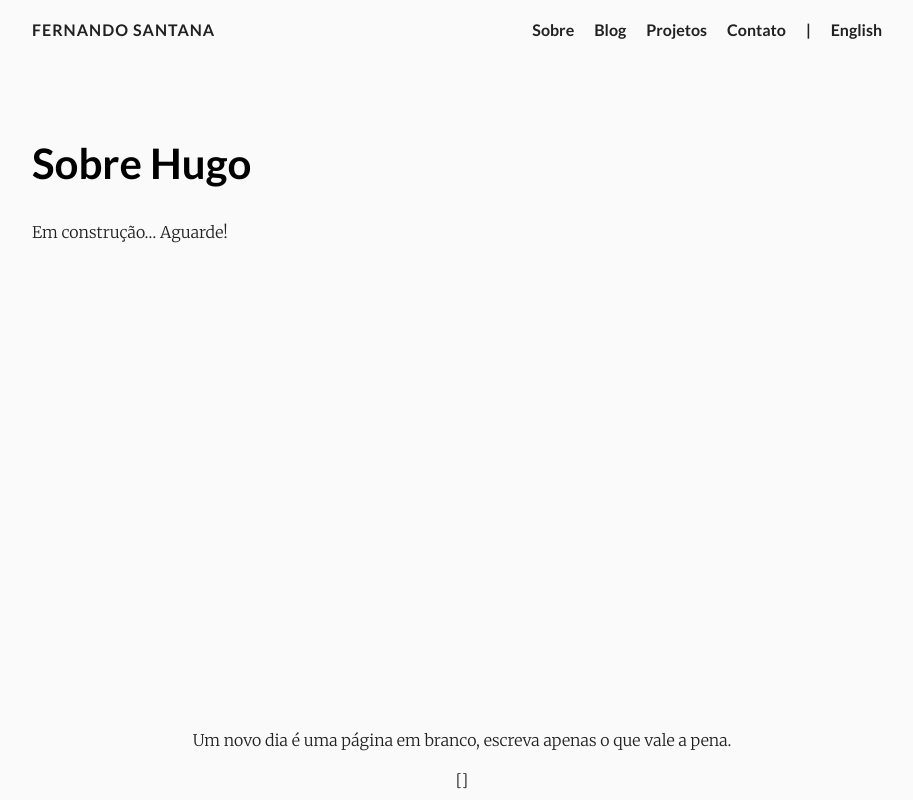
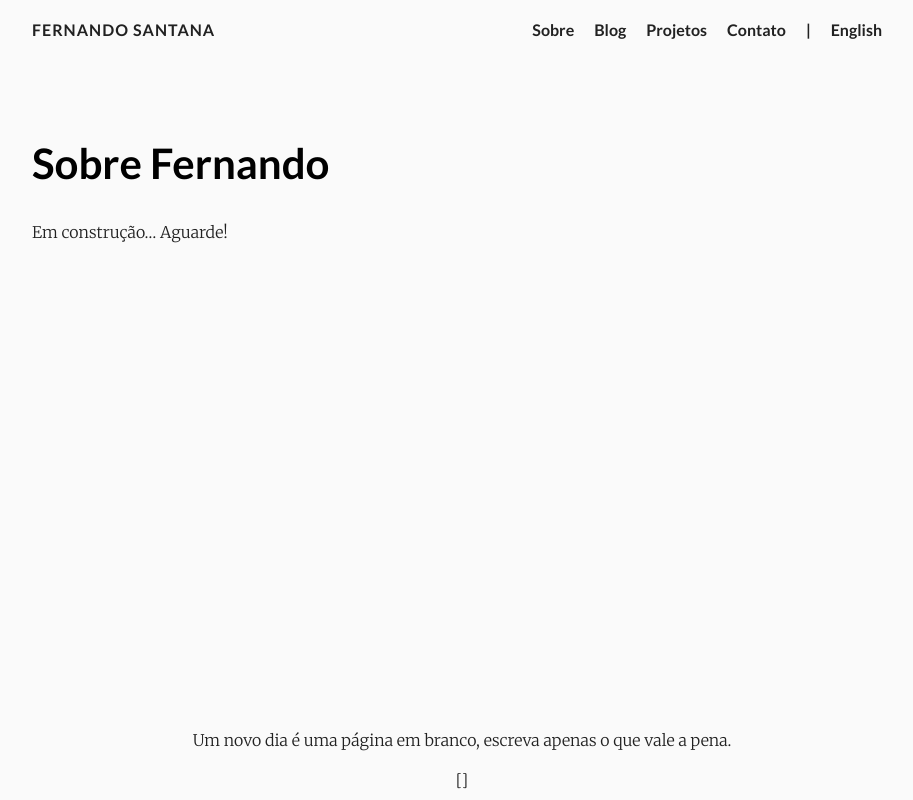
Before and after one commit to fernandotab/fernandotab.github.io, a plain HTML site: page pt-br/about/index.html in a window 1280 px wide. Shown: the whole page, without its empty margins (178-1091 px from the left). Drawn offline with nearby package versions, Linux system fonts and the light colour scheme.

Commit message:
About page correction

```diff
--- a/pt-br/about/index.html
+++ b/pt-br/about/index.html
@@ -10,10 +10,10 @@
     <meta name="keywords" content="blog,desenvolvedor,pessoal">
 
     <meta name="twitter:card" content="summary"/>
-<meta name="twitter:title" content="Sobre Hugo"/>
+<meta name="twitter:title" content="Sobre Fernando"/>
 <meta name="twitter:description" content="Em construção&hellip; Aguarde!"/>
 
-    <meta property="og:title" content="Sobre Hugo" />
+    <meta property="og:title" content="Sobre Fernando" />
 <meta property="og:description" content="Em construção&hellip; Aguarde!" />
 <meta property="og:type" content="article" />
 <meta property="og:url" content="http://fernandotab.github.io/pt-br/about/" />
@@ -24,7 +24,7 @@
       <base href="http://fernandotab.github.io/pt-br/about/">
 
     <title>
-  Sobre Hugo · Fernando Santana
+  Sobre Fernando · Fernando Santana
 </title>
 
 
@@ -113,7 +113,7 @@
   <section class="container page">
   <article>
     <header>
-      <h1>Sobre Hugo</h1>
+      <h1>Sobre Fernando</h1>
     </header>
 
     <p>Em construção&hellip; Aguarde!</p>
--- a/pt-br/index.xml
+++ b/pt-br/index.xml
@@ -39,7 +39,7 @@
     </item>
 
     <item>
-      <title>Sobre Hugo</title>
+      <title>Sobre Fernando</title>
       <link>http://fernandotab.github.io/pt-br/about/</link>
       <pubDate>Mon, 01 Jan 0001 00:00:00 +0000</pubDate>
 
```
